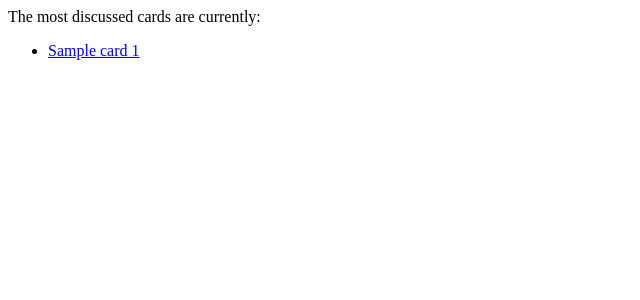
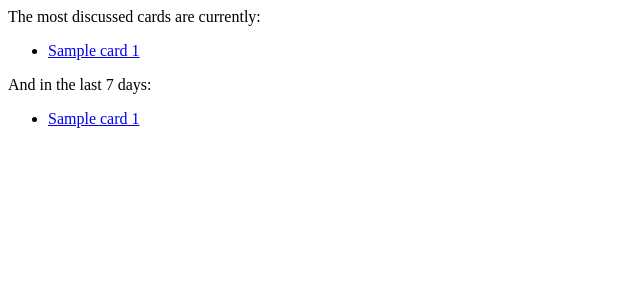
Before and after one commit to normancroan/django_apps_card, a Django app: template templates/card/index.html in a window 1280 px wide. Shown: the top 300 px of the page, without its empty margins (0-640 px from the left). Run offline with Django 3.2, Linux system fonts and the light colour scheme; the template is opened without the code that fills it: most values are stand-ins (such as "Sample title", 1, 10 or a date in 2020).

Commit message:
test filter 7 days

```diff
--- a/templates/card/index.html
+++ b/templates/card/index.html
@@ -5,3 +5,9 @@ The most discussed cards are currently:<br>
       <li><a href="/cards/named/{{ card.name|fix_name }}/">{{ card.name }} {{ card.chatter_count }}<a/></li>
   {% endfor %}
 </ul>
+And in the last 7 days:<br>
+<ul>
+  {% for card in top_cards7 %}
+      <li><a href="/cards/named/{{ card.name|fix_name }}/">{{ card.name }} {{ card.chatter_count }}<a/></li>
+  {% endfor %}
+</ul>
--- a/views.py
+++ b/views.py
@@ -1,13 +1,15 @@
 from django.shortcuts import render, get_object_or_404
 from django.db.models import Count
 from .models import Chatter, EternalCard
+from datetime import datetime, timedelta
 # Create your views here.
 
 def index(request):
 	#latest_chatter_list = Chatter.objects.order_by('-pub_date')[:5]
 	#context = {'latest_chatter_list': latest_chatter_list,}
 	top_cards = EternalCard.objects.annotate(chatter_count=Count('chatter')).order_by('-chatter_count')[:10]
-	return render(request, 'card/index.html', {'top_cards': top_cards})
+	top_cards7 = EternalCard.objects.annotate(chatter_count=Count('chatter')).filter(chatter.pub_date__gte=datetime.now()-timedelta(days=7)).order_by('-chatter_count')[:10]
+	return render(request, 'card/index.html', {'top_cards': top_cards, 'top_cards7': top_cards7})
 
 def detail(request, card_name):
 	card = get_object_or_404(EternalCard, name__iexact=card_name.replace('_',' '))
```
